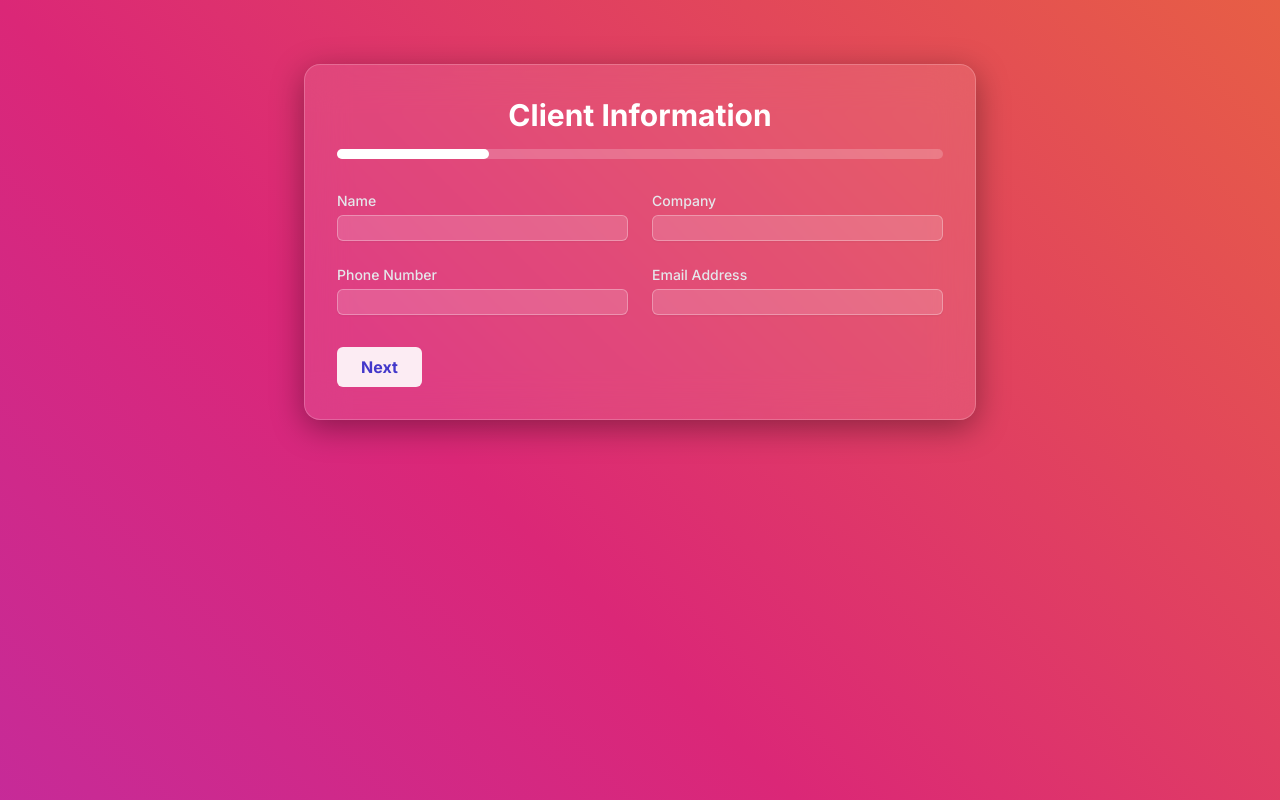
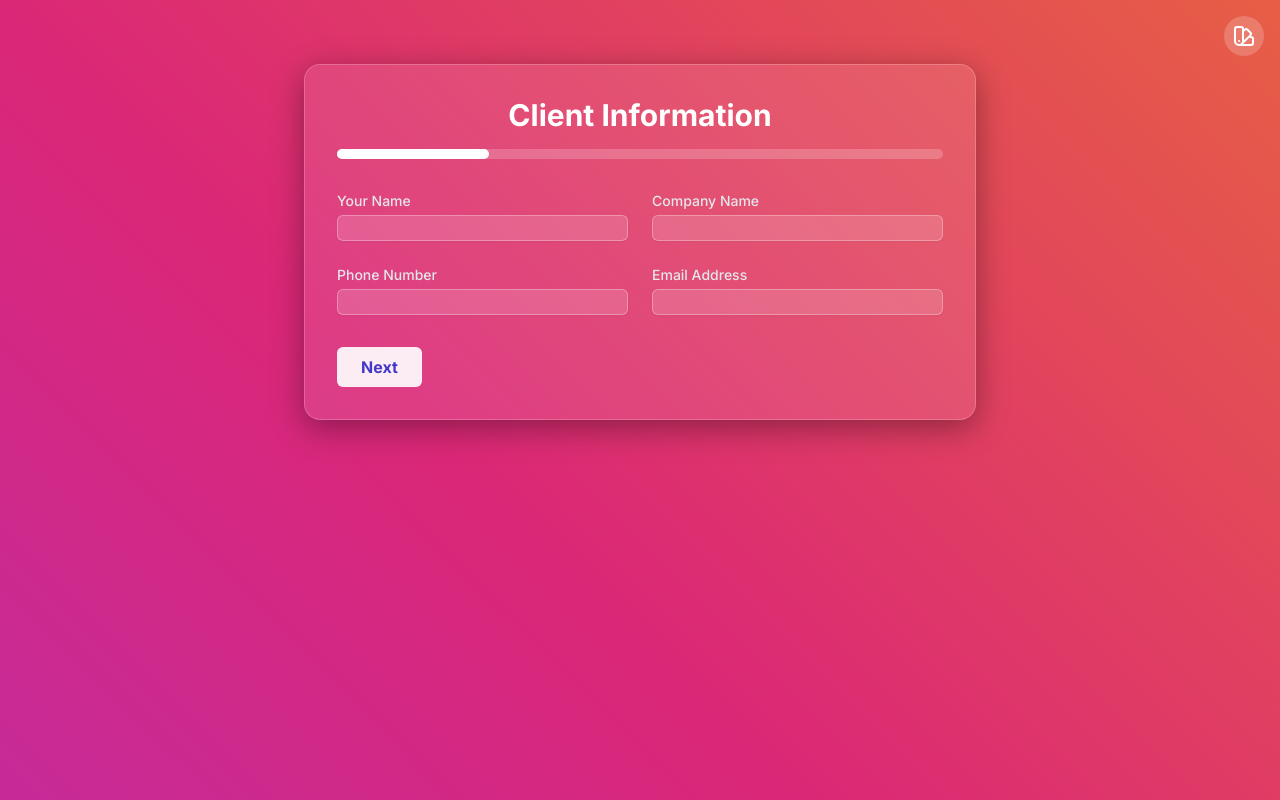
Before and after one commit to unrealthind/intake_form, a plain HTML site: page intake.html in a window 1280 px wide. Drawn offline with nearby package versions, Linux system fonts and the light colour scheme; some packages are replaced by stand-ins of ours.

Commit message:
dark mode

```diff
--- a/intake.html
+++ b/intake.html
@@ -7,12 +7,32 @@
     <script src="https://cdn.tailwindcss.com"></script>
     <link href="https://fonts.googleapis.com/css2?family=Inter:wght@400;500;600;700&display=swap" rel="stylesheet">
     <style>
-        /* All the CSS from before remains unchanged */
         body { font-family: 'Inter', sans-serif; overflow: hidden; }
-        .background-container { position: fixed; top: 0; left: 0; width: 100%; height: 100vh; background: linear-gradient(45deg, #4f46e5, #9333ea, #db2777, #f59e0b); background-size: 400% 400%; animation: gradientAnimation 15s ease infinite; z-index: -1; }
+
+        /* --- THEME STYLES --- */
+        .background-container {
+            position: fixed; top: 0; left: 0; width: 100%; height: 100vh;
+            background-size: 400% 400%;
+            animation: gradientAnimation 15s ease infinite;
+            transition: background 0.5s ease-in-out;
+            z-index: -1;
+        }
+
+        /* Default Rainbow Theme */
+        .theme-rainbow .background-container {
+            background-image: linear-gradient(45deg, #4f46e5, #9333ea, #db2777, #f59e0b);
+        }
+
+        /* New Dark Gradient Theme */
+        .theme-dark-mono .background-container {
+            background-image: linear-gradient(45deg, #232526, #414345, #232526);
+        }
+
         @keyframes gradientAnimation { 0% { background-position: 0% 50%; } 50% { background-position: 100% 50%; } 100% { background-position: 0% 50%; } }
+
+        /* --- OTHER STYLES (Unchanged) --- */
         .main-container { height: 100vh; overflow-y: auto; display: flex; flex-direction: column; align-items: center; justify-content: flex-start; padding: 2rem; }
-        .glass-container { background: rgba(255, 255, 255, 0.1); backdrop-filter: blur(20px); -webkit-backdrop-filter: blur(20px); border-radius: 1rem; border: 1px solid rgba(255, 255, 255, 0.2); box-shadow: 0 8px 32px 0 rgba(0, 0, 0, 0.37); }
+        .glass-container { background: rgba(255, 255, 255, 0.1); backdrop-filter: blur(0px); -webkit-backdrop-filter: blur(0px); border-radius: 1rem; border: 1px solid rgba(255, 255, 255, 0.2); box-shadow: 0 8px 32px 0 rgba(0, 0, 0, 0.37); }
         .glass-input { background: rgba(255, 255, 255, 0.15) !important; border: 1px solid rgba(255, 255, 255, 0.3) !important; color: #ffffff !important; }
         .glass-input::placeholder { color: rgba(255, 255, 255, 0.7) !important; }
         .glass-input:focus { box-shadow: 0 0 0 2px rgba(255, 255, 255, 0.5) !important; outline: none !important; }
@@ -31,13 +51,20 @@
         .progress-bar-bg { background-color: rgba(255, 255, 255, 0.2); }
         .progress-bar-fill { background-color: #fff; transition: width 0.4s ease-in-out; }
     </style>
-    </head>
-<body>
-    <div class="background-container"></div>
+    <script src="https://maps.googleapis.com/maps/api/js?key=YOUR_API_KEY&libraries=places&callback=initAutocomplete" async defer></script>
+</head>
+<body class="theme-rainbow"> <div class="background-container"></div>
+
+    <button id="theme-switcher" class="fixed top-4 right-4 z-50 p-2 rounded-full bg-white/20 hover:bg-white/30 backdrop-blur-sm transition-colors">
+        <svg xmlns="http://www.w3.org/2000/svg" class="h-6 w-6 text-white" fill="none" viewBox="0 0 24 24" stroke="currentColor">
+            <path stroke-linecap="round" stroke-linejoin="round" stroke-width="2" d="M7 21a4 4 0 01-4-4V5a2 2 0 012-2h4a2 2 0 012 2v12a4 4 0 01-4 4zm0 0h12a2 2 0 002-2v-4a2 2 0 00-2-2h-2.343M11 7.343l1.657-1.657a2 2 0 012.828 0l2.829 2.829a2 2 0 010 2.828l-8.486 8.485M7 17h.01" />
+        </svg>
+    </button>
+
     <div class="main-container w-full">
         <div class="glass-container p-8 w-full max-w-2xl my-8">
             <div class="text-center mb-8">
-                <h1 id="form-title" class="text-white text-3xl font-bold mb-2">Your Information</h1>
+                <h1 id="form-title" class="text-white text-3xl font-bold mb-2">Client Information</h1>
                 <div class="w-full progress-bar-bg rounded-full h-2.5 mt-4">
                     <div id="progress-bar" class="progress-bar-fill h-2.5 rounded-full" style="width: 25%"></div>
                 </div>
@@ -46,11 +73,11 @@
                 <div id="step-1" class="form-step active space-y-6">
                     <div class="grid grid-cols-1 md:grid-cols-2 gap-6">
                         <div>
-                            <label for="client-name" class="block text-sm font-medium text-gray-200">Name</label>
+                            <label for="client-name" class="block text-sm font-medium text-gray-200">Your Name</label>
                             <input type="text" id="client-name" name="client-name" class="glass-input mt-1 block w-full rounded-md shadow-sm" required>
                         </div>
                         <div>
-                            <label for="client-company" class="block text-sm font-medium text-gray-200">Company</label>
+                            <label for="client-company" class="block text-sm font-medium text-gray-200">Company Name</label>
                             <input type="text" id="client-company" name="client-company" class="glass-input mt-1 block w-full rounded-md shadow-sm">
                         </div>
                         <div>
@@ -63,14 +90,13 @@
                         </div>
                     </div>
                 </div>
-
                 <div id="step-2" class="form-step">
                     <div>
-                            <input type="text" id="project-address" name="project-address" class="glass-input mt-1 block w-full rounded-md shadow-sm" placeholder="Search or drop a pin on the map" required>
-                            <div id="map" class="mt-4"></div>
+                        <label for="project-address" class="block text-sm font-medium text-gray-200">Project Address</label>
+                        <input type="text" id="project-address" name="project-address" class="glass-input mt-1 block w-full rounded-md shadow-sm" placeholder="Search or drop a pin on the map" required>
+                        <div id="map" class="mt-4"></div>
                     </div>
                 </div>
-
                 <div id="step-3" class="form-step space-y-6">
                     <div>
                         <label class="block text-sm font-medium text-gray-200 mb-2">Services Required</label>
@@ -87,7 +113,6 @@
                         <input type="file" id="file-upload" name="file-upload" class="mt-1 block w-full text-sm text-gray-300 file:mr-4 file:py-2 file:px-4 file:rounded-full file:border-0 file:text-sm file:font-semibold file:bg-white/10 file:text-white hover:file:bg-white/20">
                     </div>
                 </div>
-
                 <div id="step-4" class="form-step">
                      <div class="grid grid-cols-1 md:grid-cols-2 gap-6">
                         <div>
@@ -114,8 +139,6 @@
 
     <script src="env.js"></script>
     <script>
-        // This script dynamically creates and loads the Google Maps script
-        // using the key from your env.js file.
         const googleApiKey = window.APP_CONFIG?.googleApiKey;
         if (googleApiKey) {
             const script = document.createElement('script');
@@ -123,9 +146,7 @@
             script.async = true;
             script.defer = true;
             document.head.appendChild(script);
-        } else {
-            console.error("Google API Key not found. Please check your env.js file.");
-        }
+        } else { console.error("Google API Key not found in env.js."); }
     </script>
     <script src="intake.js"></script>
 </body>
--- a/intake.js
+++ b/intake.js
@@ -36,8 +36,30 @@ function placeMarker(location, AdvancedMarkerElement) {
     marker = new AdvancedMarkerElement({ position: location, map: map });
 }
 
-// --- Multi-Step Form Logic ---
+// --- App Logic ---
 document.addEventListener('DOMContentLoaded', () => {
+    // --- Theme Switcher Logic ---
+    const themeSwitcherBtn = document.getElementById('theme-switcher');
+    const themes = ['theme-rainbow', 'theme-dark-mono'];
+    let currentTheme = localStorage.getItem('formTheme') || themes[0];
+
+    const applyTheme = (theme) => {
+        document.body.className = theme;
+        localStorage.setItem('formTheme', theme);
+    };
+
+    themeSwitcherBtn.addEventListener('click', () => {
+        const currentIndex = themes.indexOf(currentTheme);
+        const nextIndex = (currentIndex + 1) % themes.length;
+        currentTheme = themes[nextIndex];
+        applyTheme(currentTheme);
+    });
+
+    // Apply saved theme on initial load
+    applyTheme(currentTheme);
+
+
+    // --- Multi-Step Form Logic ---
     const intakeForm = document.getElementById('intake-form');
     const prevBtn = document.getElementById('prev-btn');
     const nextBtn = document.getElementById('next-btn');
@@ -49,17 +71,12 @@ document.addEventListener('DOMContentLoaded', () => {
     const titles = ["Client Information", "Project Location", "Services & Plans", "Final Details"];
 
     const updateFormSteps = () => {
-        // Update Title and Progress Bar
         formTitle.textContent = titles[currentStep];
         const progress = `${((currentStep + 1) / formSteps.length) * 100}%`;
         progressBar.style.width = progress;
-
-        // Show/Hide Steps
         formSteps.forEach((step, index) => {
             step.classList.toggle('active', index === currentStep);
         });
-
-        // Update Button States
         prevBtn.style.display = currentStep === 0 ? 'none' : 'inline-block';
         nextBtn.textContent = currentStep === formSteps.length - 1 ? 'Submit' : 'Next';
     };
@@ -70,10 +87,10 @@ document.addEventListener('DOMContentLoaded', () => {
         let isValid = true;
         inputs.forEach(input => {
             if (!input.value.trim()) {
-                input.style.borderColor = 'rgba(239, 68, 68, 0.7)'; // Red border for invalid
+                input.style.borderColor = 'rgba(239, 68, 68, 0.7)';
                 isValid = false;
             } else {
-                input.style.borderColor = ''; // Reset border
+                input.style.borderColor = '';
             }
         });
         return isValid;
@@ -85,7 +102,6 @@ document.addEventListener('DOMContentLoaded', () => {
                 currentStep++;
                 updateFormSteps();
             } else {
-                // Last step: submit the form
                 intakeForm.requestSubmit();
             }
         }
@@ -100,23 +116,15 @@ document.addEventListener('DOMContentLoaded', () => {
 
     intakeForm.addEventListener('submit', (e) => {
         e.preventDefault();
-
         const formData = new FormData(intakeForm);
         const data = Object.fromEntries(formData.entries());
-
-        // Handle file name specifically
         const fileInput = document.getElementById('file-upload');
         data.uploaded_file = fileInput.files[0] ? fileInput.files[0].name : 'No file uploaded';
-
-        // Save to local storage
         const inquiries = JSON.parse(localStorage.getItem('inquiries')) || [];
         inquiries.push(data);
         localStorage.setItem('inquiries', JSON.stringify(inquiries));
-
-        // Redirect
         window.location.href = 'thankyou.html';
     });
 
-    // Initial setup
     updateFormSteps();
 });
```
